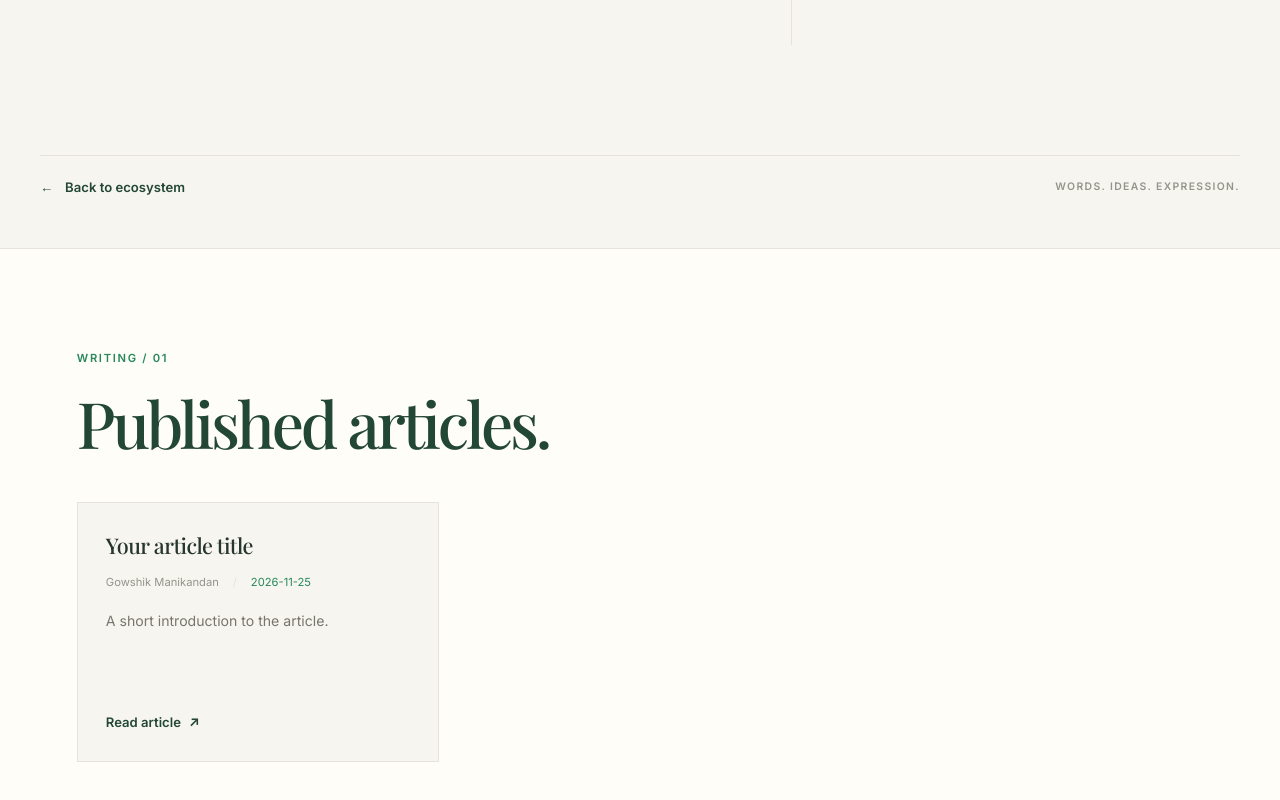
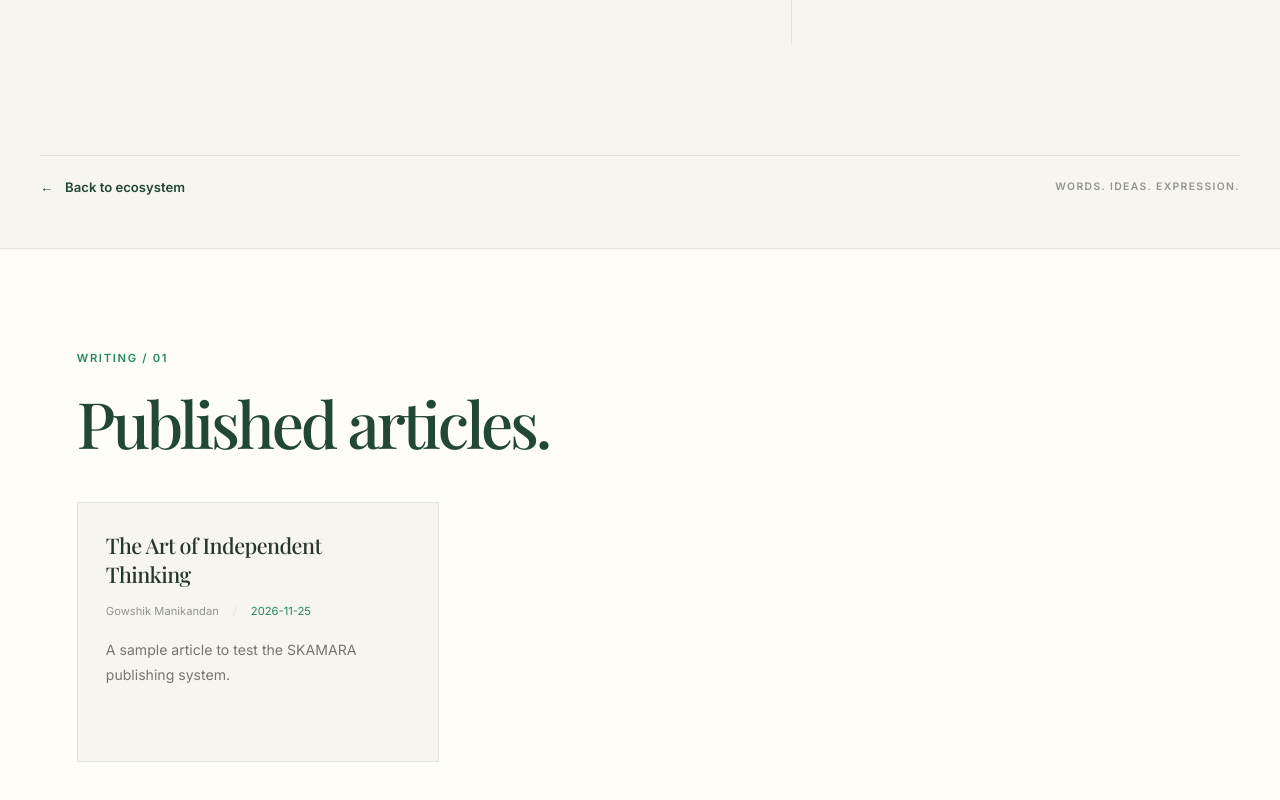
Before and after one commit to gowshikmani/my-portfolio, a React (Vite) app in the folder my-portfolio/: page /ecosystem/skamara in a window 1280 px wide. Shown: the part 564-1364 px from the top of the page. Built offline with nearby package versions, Linux system fonts and the light colour scheme.

Commit message:
articles.js has updated

```diff
--- a/my-portfolio/src/data/articles.js
+++ b/my-portfolio/src/data/articles.js
@@ -1,11 +1,11 @@
-
 export const articles = [
   {
-    id: "article-1",
-    title: "Your article title",
+    id: "test-article",
+    title: "The Art of Independent Thinking",
     author: "Gowshik Manikandan",
     date: "2026-11-25",
-    description: "A short introduction to the article.",
-    url: "YOUR-LINKEDIN-ARTICLE-URL",
+    description:
+      "A sample article to test the SKAMARA publishing system.",
+    url: "",
   },
 ];
```
